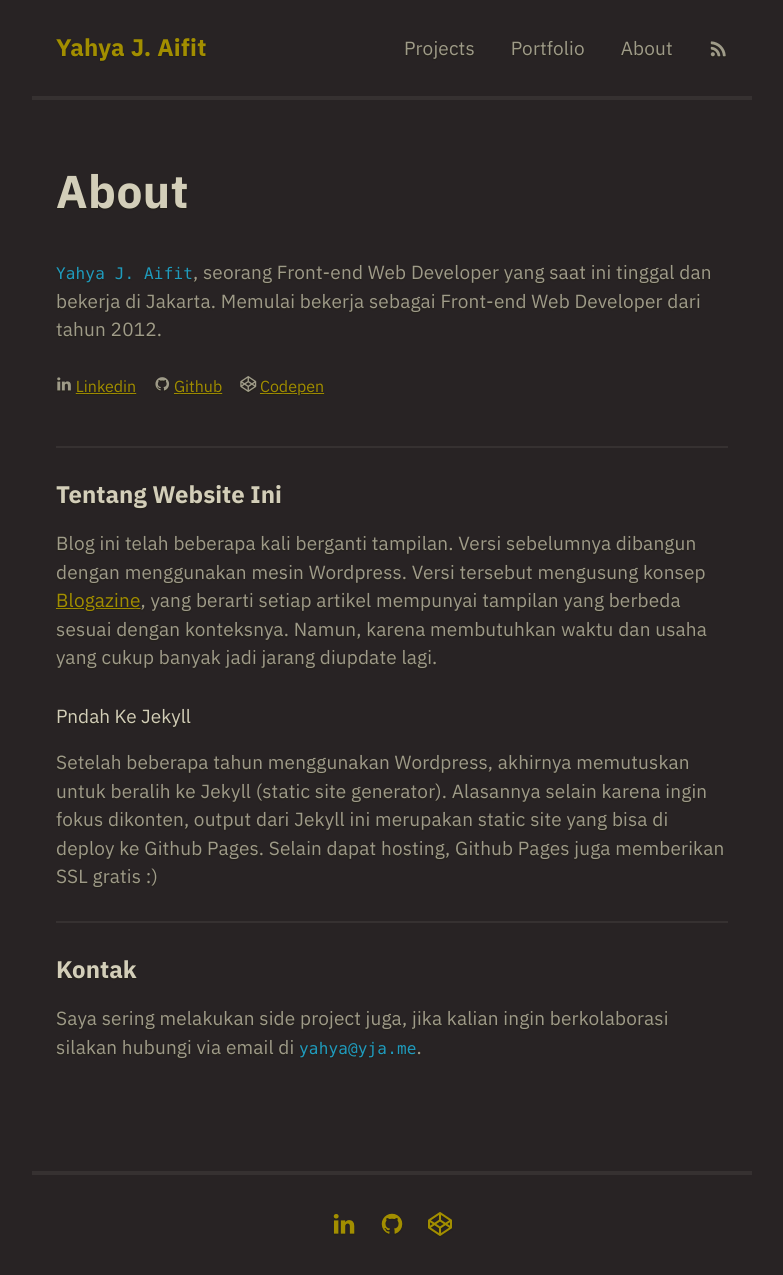
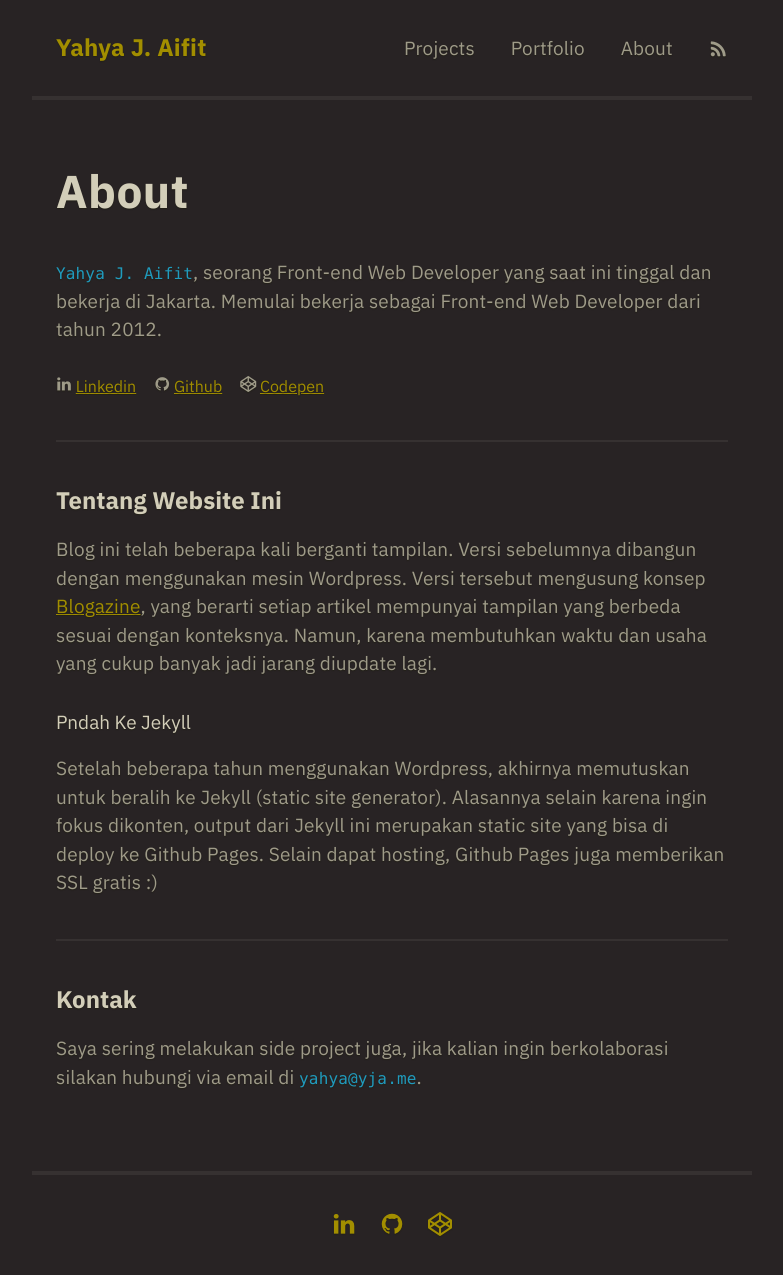
Before and after one commit to aifit/aifit.github.io, a Jekyll site: the page built from pages/about.md, in a window 1280 px wide and 1281 px high. Shown: the top 1275 px of the window, without its empty margins (248-1031 px from the left). Built offline with Jekyll 4.4.1, drawn with Linux system fonts in a browser that asks for light colours.

Commit message:
enhance style

```diff
--- a/_scss/0-base/_base.generic.scss
+++ b/_scss/0-base/_base.generic.scss
@@ -142,8 +142,8 @@
   height: 2px;
   background: $global-color-dark-grey;
 
-  @include breakpoint(table-up) {
-    @include margin(8, "top");
-    @include margin(8, "bottom");
+  @include breakpoint(tablet-up) {
+    @include margin(7, "top");
+    @include margin(7, "bottom");
   }
 }
--- a/_scss/2-comp/_comp.post.scss
+++ b/_scss/2-comp/_comp.post.scss
@@ -66,7 +66,7 @@
   }
 
   h1 {
-    @include margin(2 0 2 0);
+    @include margin(0 0 2 0);
     @include txt-size("xlarge");
     font-family: $global-secondary-font;
     font-weight: bold;
@@ -79,7 +79,7 @@
   }
 
   h2 {
-    @include margin(2 0 2 0);
+    @include margin(0 0 2 0);
     @include txt-size("large");
     font-family: $global-secondary-font;
     font-weight: bold;
@@ -94,7 +94,7 @@
   h4,
   h5,
   h6 {
-    @include margin(2 0 2 0);;
+    @include margin(0 0 2 0);;
     font-family: $global-secondary-font;
 
     @include breakpoint(tablet-up) {
--- a/pages/about.md
+++ b/pages/about.md
@@ -7,19 +7,19 @@
 `Yahya J. Aifit`, seorang Front-end Web Developer yang saat ini tinggal dan bekerja di Jakarta. Memulai bekerja sebagai Front-end Web Developer dari tahun 2012.
 
 <div class="o-grid">
-  <div class="o-grid__item u-txt--fair u-fg--grey u-mrgn-bottom--3" >
+  <div class="o-grid__item u-txt--fair u-fg--grey" >
     <span class="icon-linkedin"></span>
     <a href="https://linkedin.com/in/omipit" target="_blank">
       Linkedin
     </a>
   </div>
-  <div class="o-grid__item u-txt--fair u-fg--grey u-mrgn-bottom--3" >
+  <div class="o-grid__item u-txt--fair u-fg--grey" >
     <span class="icon-github"></span>
     <a href="https://github.com/aifit" target="_blank">
       Github
     </a>
   </div>
-  <div class="o-grid__item u-txt--fair u-fg--grey u-mrgn-bottom--3" >
+  <div class="o-grid__item u-txt--fair u-fg--grey" >
     <span class="icon-codepen"></span>
     <a href="https://codepen.io/yja" target="_blank">
       Codepen
```
Also changed, not shown: pages/projects.md (+2 -2 lines), css/main.css.
